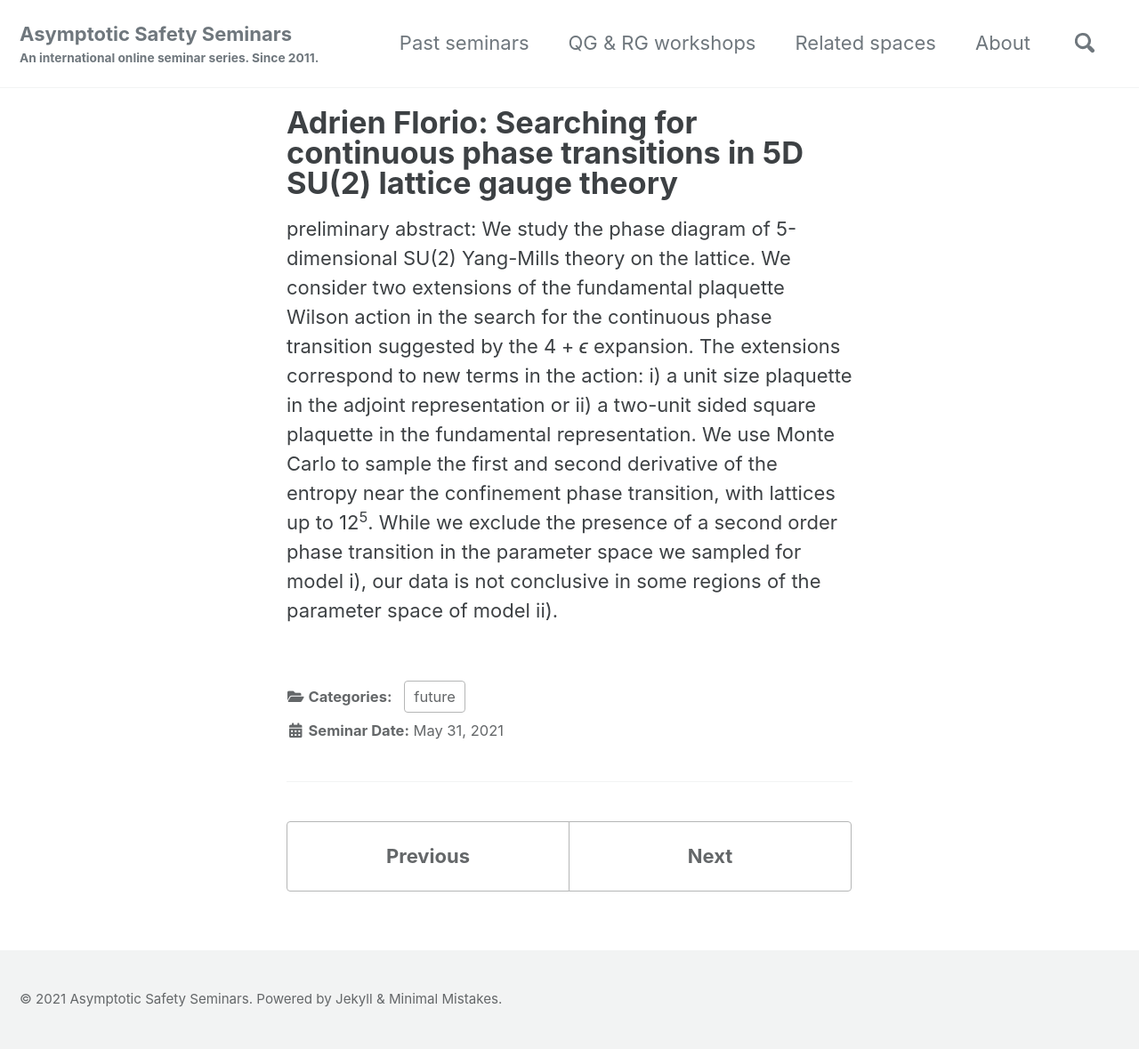
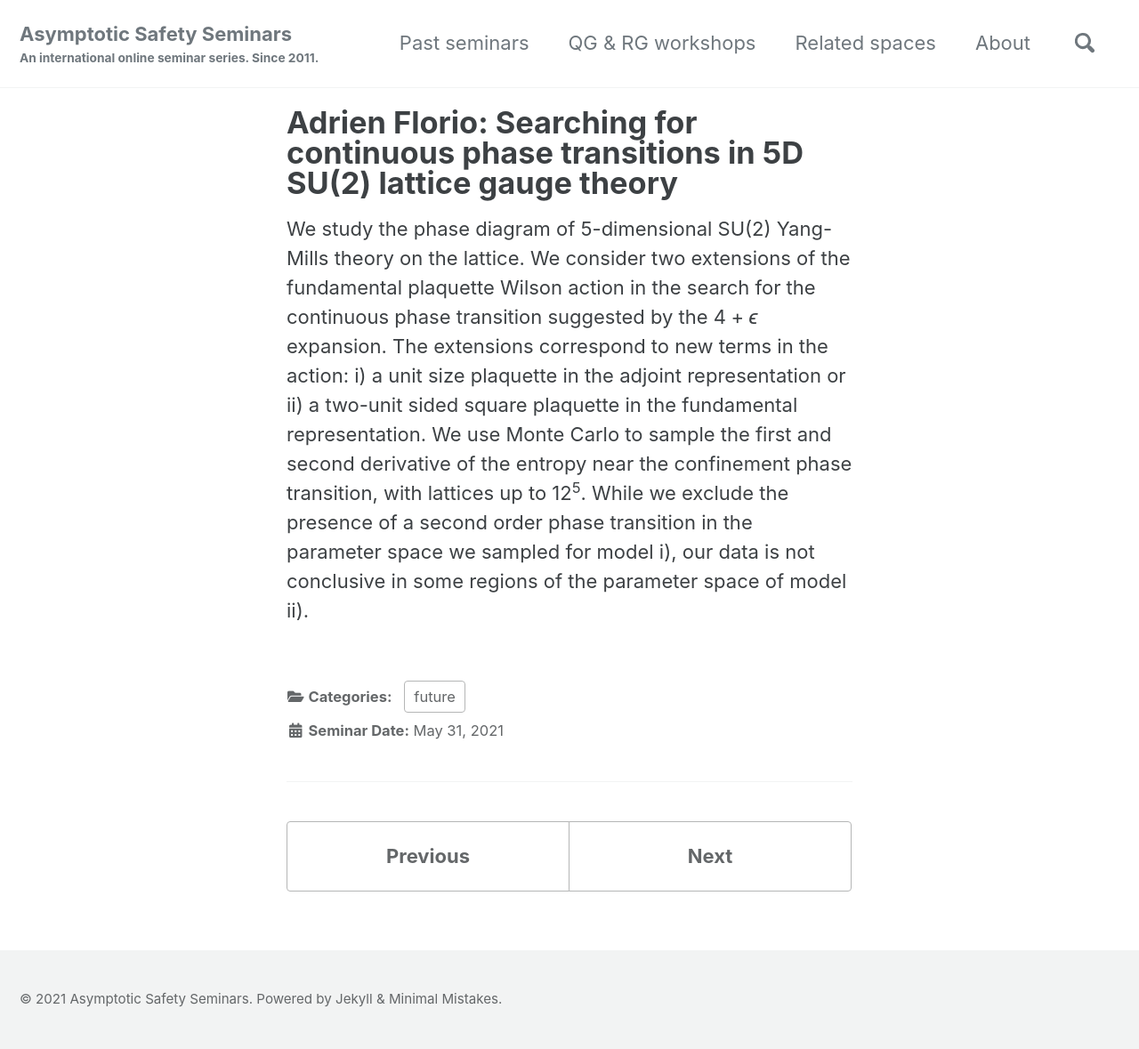
Before and after one commit to aaron-hd/as-website, a Jekyll site: the page built from _posts/2021-05-31-Adrien-Florio.md, in a window 1280 px wide. Shown: the whole page at 89% size. Built offline with Jekyll 4.4.1, drawn with Linux system fonts in a browser that asks for light colours; cached includes are drawn as plain includes.

```diff
--- a/_posts/2021-05-31-Adrien-Florio.md
+++ b/_posts/2021-05-31-Adrien-Florio.md
@@ -4,5 +4,4 @@ published: "true"
 category: "future"
 ---
 
-preliminary abstract:
 We study the phase diagram of 5-dimensional SU(2) Yang-Mills theory on the lattice. We consider two extensions of the fundamental plaquette Wilson action in the search for the continuous phase transition suggested by the 4 + *ϵ* expansion. The extensions correspond to new terms in the action: i) a unit size plaquette in the adjoint representation or ii) a two-unit sided square plaquette in the fundamental representation. We use Monte Carlo to sample the first and second derivative of the entropy near the confinement phase transition, with lattices up to 12<sup>5</sup>. While we exclude the presence of a second order phase transition in the parameter space we sampled for model i), our data is not conclusive in some regions of the parameter space of model ii).
```
Also changed, not shown: _pages/related.md (+4 -0 lines), _posts/2021-05-17-Abdol-Sabor-Salek.md (+0 -2 lines), _posts/2021-06-21-Tobias-Denz.md (added, +9 -0 lines).
